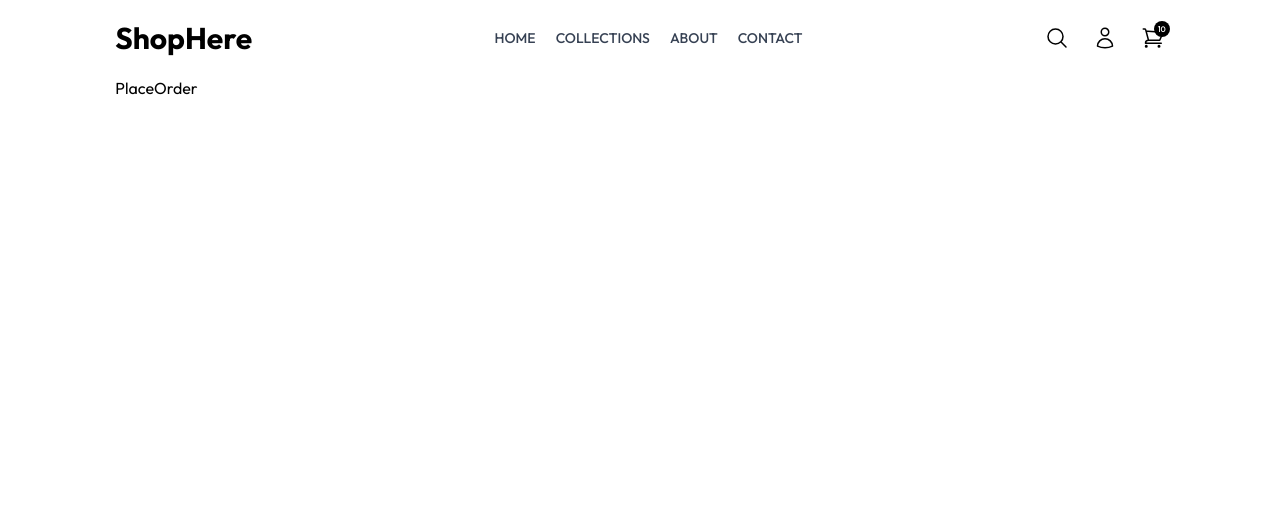
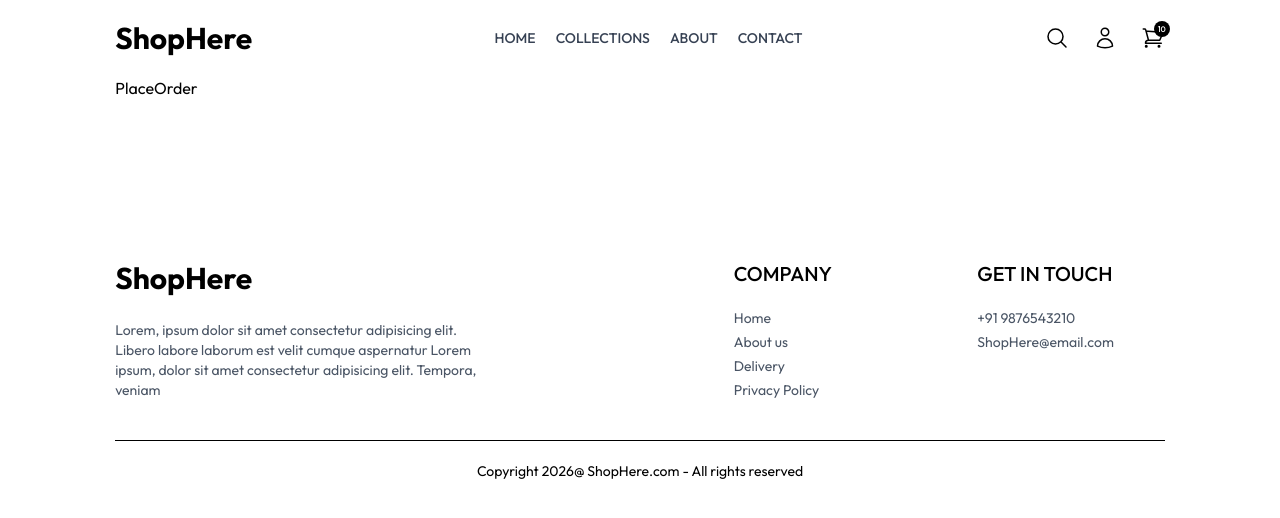
Before and after one commit to AbhilashAcharyaS/ShopHere, a React (Vite) app in the folder frontend/: page /place-order in a window 1280 px wide. Shown: the top 518 px of the page. Built offline with nearby package versions, Linux system fonts and the light colour scheme.

Commit message:
Design Footer

```diff
--- a/frontend/src/App.jsx
+++ b/frontend/src/App.jsx
@@ -9,6 +9,7 @@
 import Product from "./pages/Product"
 import PlaceOrder from "./pages/PlaceOrder"
 import Navbar from "./components/Navbar"
+import Footer from "./components/Footer"
 
 function App() {
   return (
@@ -25,6 +26,7 @@
         <Route path="/product/:productId" element={<Product/>}></Route>
         <Route path="/place-order" element={<PlaceOrder/>}></Route>
       </Routes>
+      <Footer/>
     </div>
   )
 }
--- /dev/null
+++ b/frontend/src/components/Footer.jsx
@@ -0,0 +1,37 @@
+import React from 'react'
+import { Link } from 'react-router-dom'
+
+const Footer = () => {
+  return (
+    <div className='text-center sm:text-left'>
+        <div className='flex flex-col sm:grid grid-cols-[3fr_1fr_1fr] gap-14 my-10 mt-40 text-sm '>
+            <div>
+              <Link to="/"><h1 className="text-3xl font-bold mb-6">ShopHere</h1></Link>
+              <p className='w-full md:w-2/3 text-gray-600'>Lorem, ipsum dolor sit amet consectetur adipisicing elit. Libero labore laborum est velit cumque aspernatur Lorem ipsum, dolor sit amet consectetur adipisicing elit. Tempora, veniam</p>
+            </div>
+            <div>
+              <p className='text-xl font-medium mb-5'>COMPANY</p>
+              <ul className='flex flex-col gap-1 text-gray-600'>
+                <li>Home</li>
+                <li>About us</li>
+                <li>Delivery</li>
+                <li>Privacy Policy</li>
+              </ul>
+            </div>
+            <div>
+              <p className='text-xl font-medium mb-5'>GET IN TOUCH</p>
+              <ul className='flex flex-col gap-1 text-gray-600'>
+                <li>+91 9876543210</li>
+                <li>ShopHere@email.com</li>
+              </ul>
+            </div>
+        </div>
+        <div>
+          <hr />
+          <p className='py-5 text-sm text-center'>Copyright 2026@ ShopHere.com - All rights reserved</p>
+        </div>
+    </div>
+  )
+}
+
+export default Footer
```
